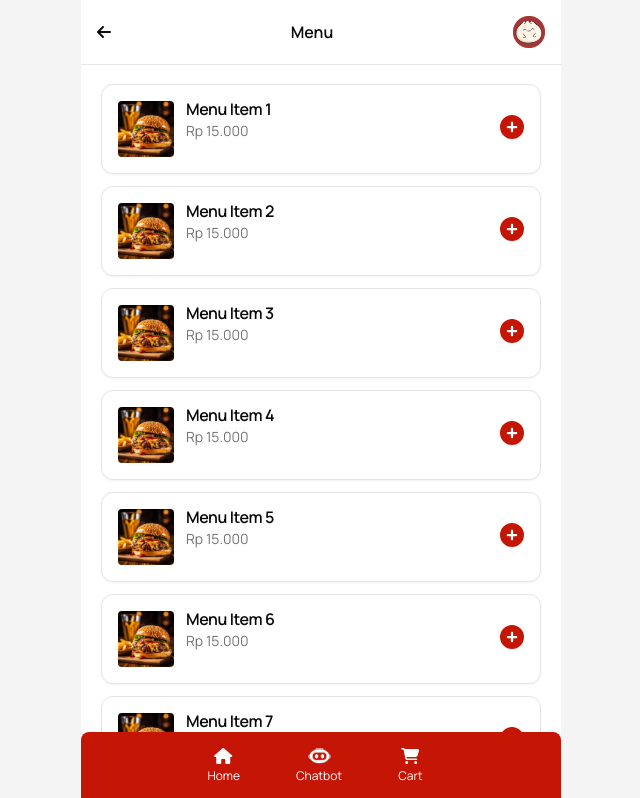
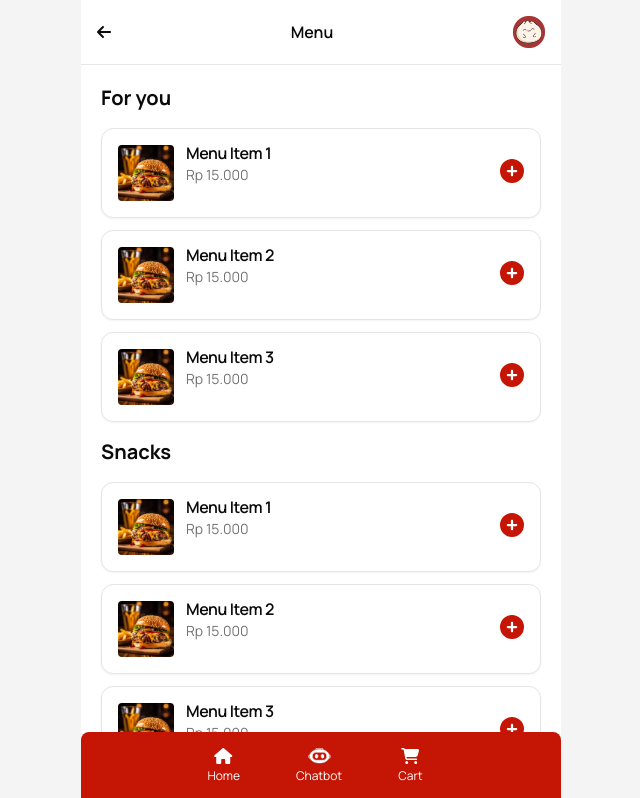
Before and after one commit to SKom-Journey/web-user, a React (Vite) app: page /menu in a window 1280 px wide. Shown: the top 798 px of the page, without its empty margins (319-959 px from the left). Built offline with nearby package versions, Linux system fonts and the light colour scheme.

Commit message:
bug: clear chats

```diff
--- a/src/pages/core/client/cart/components/CartSummary.tsx
+++ b/src/pages/core/client/cart/components/CartSummary.tsx
@@ -4,7 +4,10 @@ export default function CartSummary() {
     return(
         <>
             <div className="shadow-lg rounded-lg border p-3 font-bold">
-                <div className="mb-3 text-lg">Order Placed</div>
+                <div className="mb-3 text-lg">
+                    Order Placed
+                    <span className="ml-1.5 text-sm">(_mjusteen)</span>
+                </div>
                 <div className="text-sm flex">
                 <div><LocationDotIcon /></div>
                 <div className="ml-2 font-semibold">Table 12</div>
--- a/src/pages/core/client/chat/components/ChatMessage.tsx
+++ b/src/pages/core/client/chat/components/ChatMessage.tsx
@@ -21,6 +21,7 @@ interface ChatMessageComponentProps {
     setIsWSConnected: Dispatch<SetStateAction<boolean>>;
     isWSConnected: boolean;
     setShowRecommendedCommands: Dispatch<SetStateAction<boolean>>;
+    setTriggerClearChat: Dispatch<SetStateAction<boolean>>;
     triggerClearChat: boolean;
 }
 
@@ -28,7 +29,7 @@ interface ChatMessageMenu extends IMenu {
     total: number;
 }
 
-export const ChatMessageComponent: FC<ChatMessageComponentProps> = ({ commandToChatbot, setIsWSConnected, isWSConnected, setShowRecommendedCommands, triggerClearChat }) => {
+export const ChatMessageComponent: FC<ChatMessageComponentProps> = ({ setTriggerClearChat, commandToChatbot, setIsWSConnected, isWSConnected, setShowRecommendedCommands, triggerClearChat }) => {
     const [recipientChats, setRecipientChats] = useState<ChatMessageMenu[][]>([]);
     const [senderChats, setSenderChats] = useState<string[]>(getUserChatbotChat());
     const [showTotalInputToMenuId, setShowTotalInputToMenuId] = useState<string>("");
@@ -89,6 +90,7 @@ export const ChatMessageComponent: FC<ChatMessageComponentProps> = ({ commandToC
             setShowTotalInputToMenuId("");
             setEditedMenu(null);
             setShowRecommendedCommands(true);
+            setTriggerClearChat(false);
         }
     }, [triggerClearChat]);
 
--- a/src/pages/core/client/chat/index.tsx
+++ b/src/pages/core/client/chat/index.tsx
@@ -11,7 +11,7 @@ export const ChatPage: React.FC = () => {
    return (
       <div className="flex flex-col h-screen max-h-[87vh]">
          <div className="flex-grow overflow-y-auto" style={{scrollbarWidth: "thin"}}>
-            <ChatMessageComponent triggerClearChat={triggerClearChat} commandToChatbot={textInput} setIsWSConnected={setIsWSConnected} isWSConnected={isWSConnected} setShowRecommendedCommands={setShowRecommendedCommands} />
+            <ChatMessageComponent setTriggerClearChat={setTriggerClearChat} triggerClearChat={triggerClearChat} commandToChatbot={textInput} setIsWSConnected={setIsWSConnected} isWSConnected={isWSConnected} setShowRecommendedCommands={setShowRecommendedCommands} />
          </div>
          <div className="bottom-0 pb-3">
             <FormChatComponent setShowRecommendedCommands={setShowRecommendedCommands} onInputChange={setTextInput} isWSConnected={isWSConnected} showRecommendedCommands={showRecommendedCommands} setTriggerClearChat={setTriggerClearChat} />
--- a/src/pages/core/client/menus/index.tsx
+++ b/src/pages/core/client/menus/index.tsx
@@ -2,7 +2,7 @@ import { CardMenu } from "./components/CardMenu";
 import { useState } from "react";
 import InfiniteScroll from "@/components/InfiniteScroll";
 
-const initialMenuItems = Array.from({ length: 10 }, (_, index) => ({
+const initialMenuItems = Array.from({ length: 1 }, (_, index) => ({
    id: index + 1,
    title: `Menu Item ${index + 1}`,
    price: "Rp 15.000",
@@ -16,7 +16,7 @@ export const MenuPage: React.FC = () => {
    const loadMoreItems = () => {
       setLoading(true);
       setTimeout(() => {
-         const nextItems = Array.from({ length: 10 }, (_, index) => ({
+         const nextItems = Array.from({ length: 2 }, (_, index) => ({
             id: menuItems.length + index + 1,
             title: `Menu Item ${menuItems.length + index + 1}`,
             price: "Rp 15.000",
@@ -34,6 +34,17 @@ export const MenuPage: React.FC = () => {
 
    return (
       <InfiniteScroll loadMore={loadMoreItems} hasMore={hasMore} loading={loading}>
+         <h1 className="font-bold mb-4 text-xl">For you</h1>
+         {menuItems.map((item) => (
+            <CardMenu key={item.id} title={item.title} price={item.price} />
+         ))}
+
+         <h1 className="font-bold my-4 text-xl">Snacks</h1>
+         {menuItems.map((item) => (
+            <CardMenu key={item.id} title={item.title} price={item.price} />
+         ))}
+
+         <h1 className="font-bold my-4 text-xl">Sweetie</h1>
          {menuItems.map((item) => (
             <CardMenu key={item.id} title={item.title} price={item.price} />
          ))}
```
